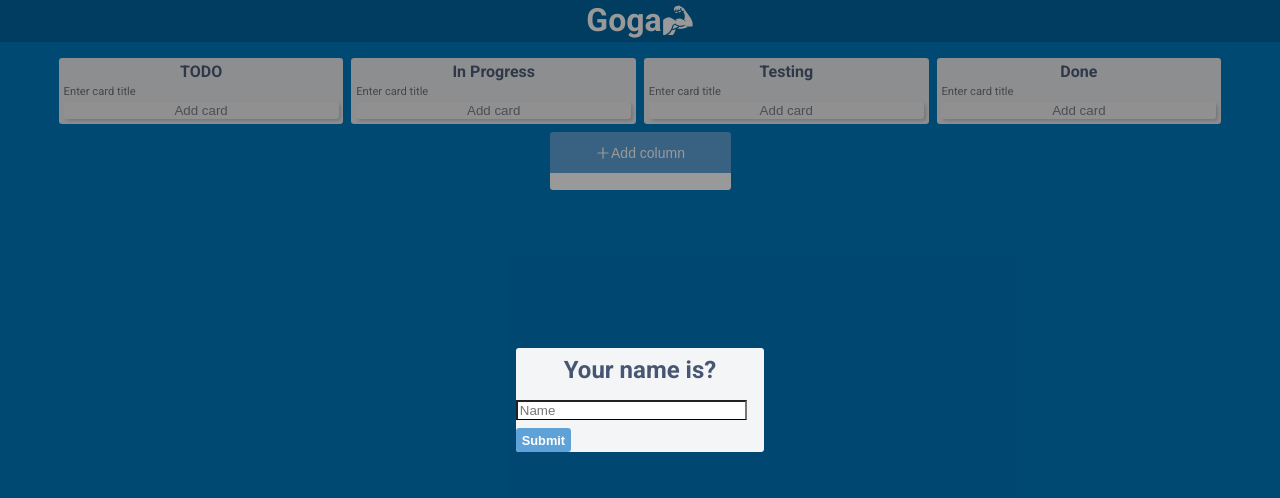
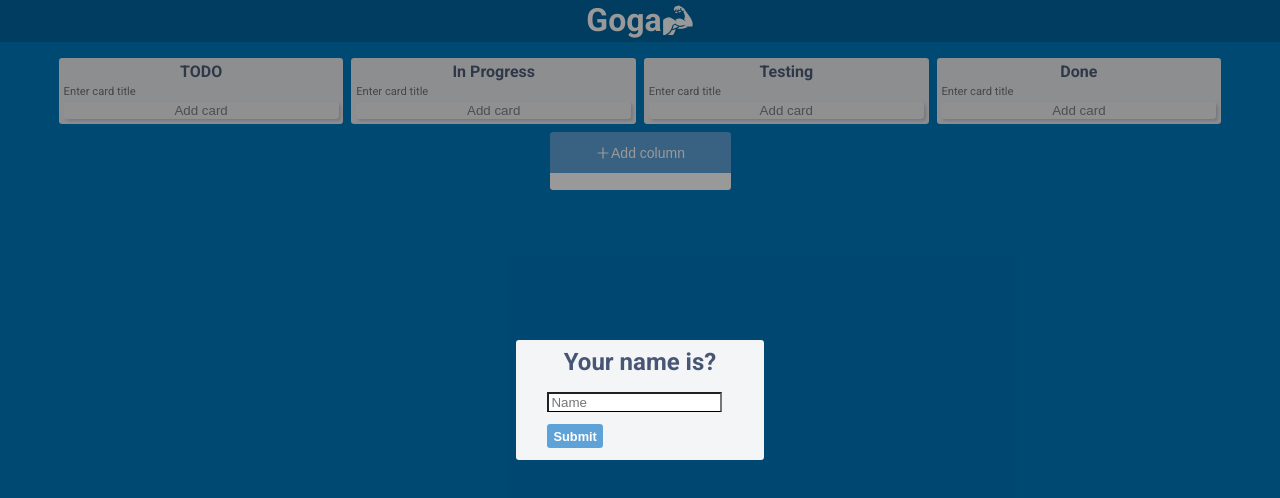
Before and after one commit to IgorShkuropat/trello-redux, a React (Create React App) app: page / in a window 1280 px wide. Shown: the top 498 px of the page. Built offline with nearby package versions, Linux system fonts and the light colour scheme.

Commit message:
fix: fix modal login layout

```diff
--- a/src/Components/modals/ModalLogin/ModalLogin.tsx
+++ b/src/Components/modals/ModalLogin/ModalLogin.tsx
@@ -19,10 +19,16 @@ export const ModalLogin = () => {
   };
   return (
     <BasicModal>
-      <ModalContent justify="center" alignSelf="center" direction="column">
+      <ModalContent justify="center" alignSelf="center" direction="column" gap="8px">
         <ModalH1>Your name is?</ModalH1>
-        <ModalInput placeholder="Name" value={input} onChange={inputHandler} />
-        <Button onClick={submitModal}>Submit</Button>
+        <Flex direction="column" alignSelf="center">
+          <ModalInput
+            placeholder="Name"
+            value={input}
+            onChange={inputHandler}
+          />
+          <Button onClick={submitModal} margin="12px 0">Submit</Button>
+        </Flex>
       </ModalContent>
     </BasicModal>
   );
@@ -41,8 +47,6 @@ const ModalH1 = styled.h1`
 `;
 const ModalInput = styled.input`
   width: 90%;
-  margin-top: 0.5rem;
-  margin-bottom: 0.5rem;
   &:focus {
     outline: 0px solid black;
   }
```
